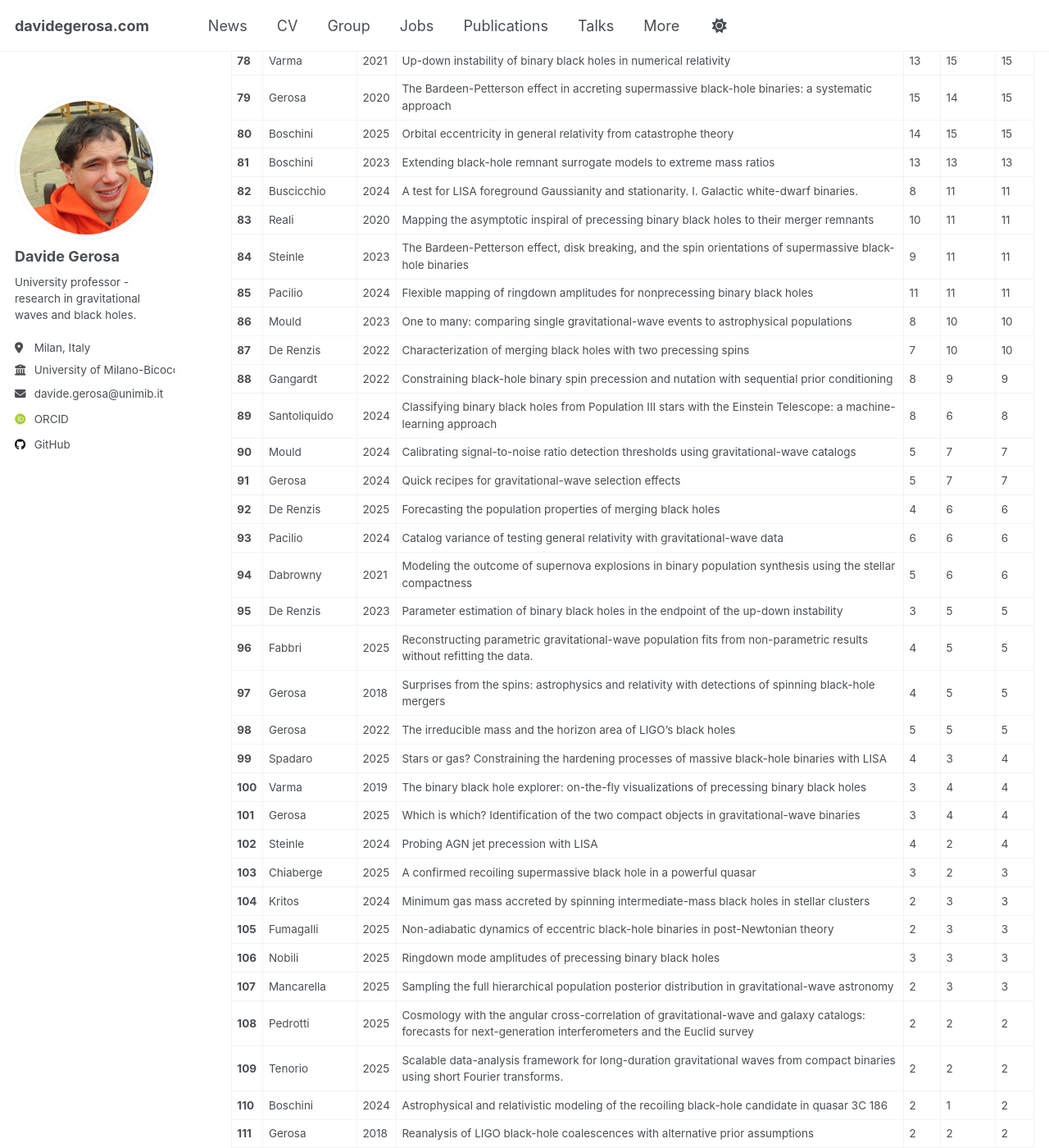
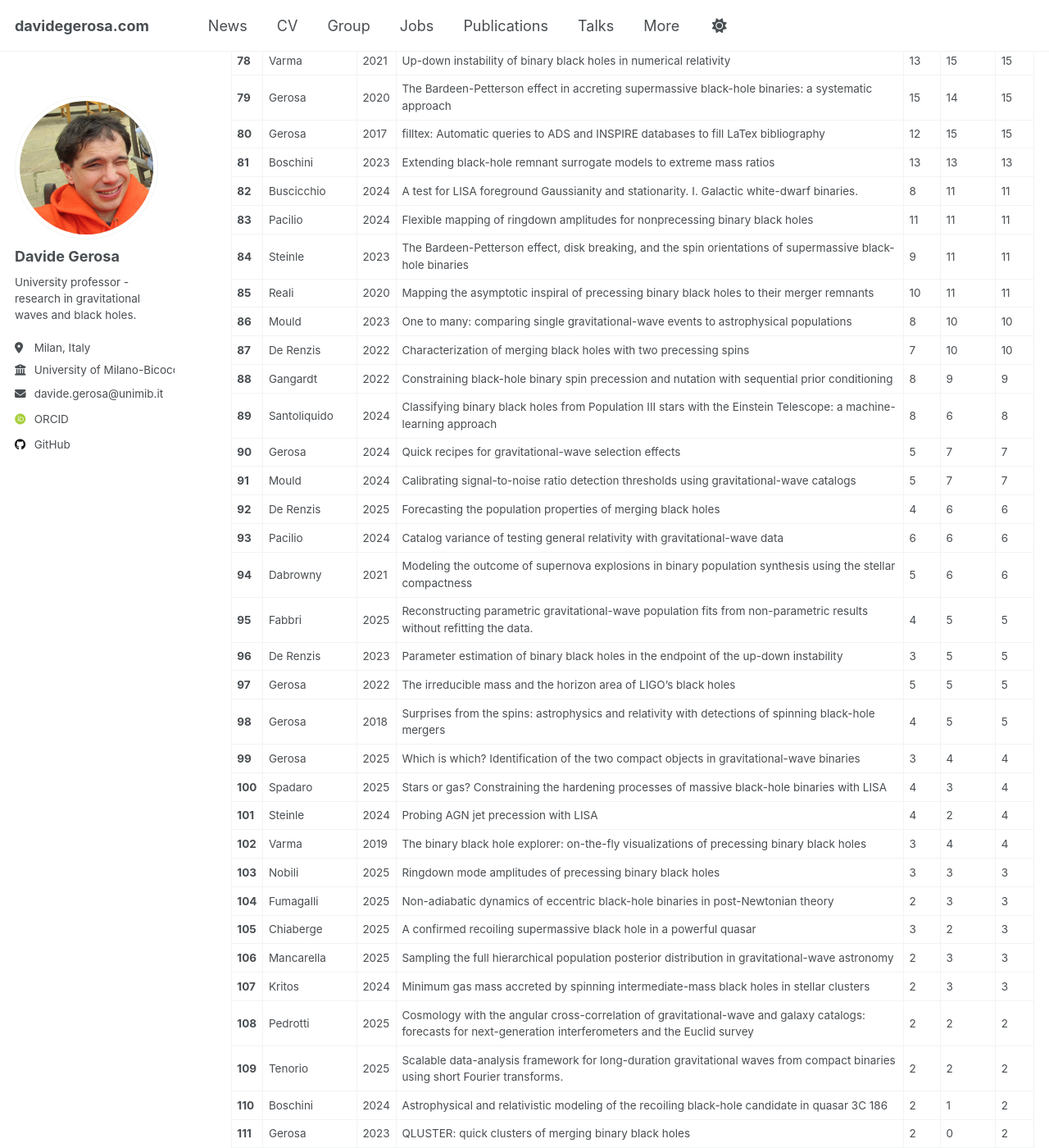
Before and after one commit to dgerosa/website, a Jekyll site: the page built from _pages/citations.md, in a window 1280 px wide and 1400 px high, scrolled down 3635 px. Shown: the whole window at 82% size. Built offline with Jekyll 4.4.1, drawn with Linux system fonts in a browser that asks for light colours; some web fonts are replaced; some of the changed text lies outside the part shown.

Commit message:
updated from dgerosa/cv

```diff
--- a/_pages/_citations.md
+++ b/_pages/_citations.md
@@ -24,14 +24,14 @@
 | **13** | Varma | 2019 | High-accuracy mass, spin, and recoil predictions of generic black-hole merger remnants | 130 | 142 | 142 |
 | **14** | Kesden | 2015 | Effective potentials and morphological transitions for binary black-hole spin precession | 111 | 127 | 127 |
 | **15** | Ng | 2018 | Gravitational-wave astrophysics with effective-spin measurements: asymmetries and selection biases | 104 | 117 | 117 |
-| **16** | Baibhav | 2019 | Gravitational-wave detection rates for compact binaries formed in isolation: LIGO/Virgo O3 and beyond | 99 | 113 | 113 |
-| **17** | Afshordi | 2023 | Waveform modelling for the Laser Interferometer Space Antenna | 98 | 113 | 113 |
-| **18** | Islam | 2021 | Eccentric binary black hole surrogate models for the gravitational waveform and remnant properties: comparable mass, nonspinning case | 108 | 113 | 113 |
-| **19** | Gerosa | 2019 | Multiband gravitational-wave event rates and stellar physics | 103 | 109 | 109 |
-| **20** | Vitale | 2020 | Inferring the properties of a population of compact binaries in presence of selection effects | 105 | 109 | 109 |
-| **21** | Gerosa | 2019 | Escape speed of stellar clusters from multiple-generation black-hole mergers in the upper mass gap | 101 | 109 | 109 |
-| **22** | Gerosa | 2016 | PRECESSION: Dynamics of spinning black-hole binaries with python | 87 | 94 | 94 |
-| **23** | Vitale | 2017 | Impact of Bayesian priors on the characterization of binary black hole coalescences | 84 | 94 | 94 |
+| **16** | Afshordi | 2023 | Waveform modelling for the Laser Interferometer Space Antenna | 98 | 113 | 113 |
+| **17** | Islam | 2021 | Eccentric binary black hole surrogate models for the gravitational waveform and remnant properties: comparable mass, nonspinning case | 108 | 113 | 113 |
+| **18** | Baibhav | 2019 | Gravitational-wave detection rates for compact binaries formed in isolation: LIGO/Virgo O3 and beyond | 99 | 113 | 113 |
+| **19** | Vitale | 2020 | Inferring the properties of a population of compact binaries in presence of selection effects | 105 | 109 | 109 |
+| **20** | Gerosa | 2019 | Escape speed of stellar clusters from multiple-generation black-hole mergers in the upper mass gap | 101 | 109 | 109 |
+| **21** | Gerosa | 2019 | Multiband gravitational-wave event rates and stellar physics | 103 | 109 | 109 |
+| **22** | Vitale | 2017 | Impact of Bayesian priors on the characterization of binary black hole coalescences | 84 | 94 | 94 |
+| **23** | Gerosa | 2016 | PRECESSION: Dynamics of spinning black-hole binaries with python | 87 | 94 | 94 |
 | **24** | Wysocki | 2018 | Explaining LIGO's observations via isolated binary evolution with natal kicks | 88 | 92 | 92 |
 | **25** | Moore | 2019 | Are stellar-mass black-hole binaries too quiet for LISA? | 82 | 91 | 91 |
 | **26** | Taylor | 2018 | Mining gravitational-wave catalogs to understand binary stellar evolution: a new hierarchical bayesian framework | 86 | 87 | 87 |
@@ -43,28 +43,28 @@
 | **32** | Romero-Shaw | 2023 | Eccentricity or spin precession? Distinguishing subdominant effects in gravitational-wave data | 61 | 70 | 70 |
 | **33** | Gerosa | 2021 | A generalized precession parameter $$\chi_\mathrm{p}$$ to interpret gravitational-wave data | 60 | 69 | 69 |
 | **34** | Gerosa | 2016 | Black-hole kicks as new gravitational-wave observables. | 58 | 62 | 62 |
-| **35** | Gerosa | 2015 | Precessional instability in binary black holes with aligned spins | 55 | 60 | 60 |
+| **35** | Gerosa | 2018 | Black-hole kicks from numerical-relativity surrogate models | 56 | 60 | 60 |
 | **36** | Gerosa | 2016 | Numerical simulations of stellar collapse in scalar-tensor theories of gravity | 52 | 60 | 60 |
-| **37** | Gerosa | 2018 | Black-hole kicks from numerical-relativity surrogate models | 56 | 60 | 60 |
+| **37** | Gerosa | 2015 | Precessional instability in binary black holes with aligned spins | 55 | 60 | 60 |
 | **38** | Gupta | 2020 | Black holes in the low mass gap: Implications for gravitational wave observations | 54 | 57 | 57 |
 | **39** | Gerosa | 2020 | Astrophysical implications of GW190412 as a remnant of a previous black-hole merger | 48 | 55 | 55 |
-| **40** | Gerosa | 2014 | Distinguishing black-hole spin-orbit resonances by their gravitational-wave signatures | 45 | 53 | 53 |
-| **41** | Klein | 2022 | The last three years: multiband gravitational-wave observations of stellar-mass binary black holes | 53 | 52 | 53 |
+| **40** | Klein | 2022 | The last three years: multiband gravitational-wave observations of stellar-mass binary black holes | 53 | 52 | 53 |
+| **41** | Gerosa | 2014 | Distinguishing black-hole spin-orbit resonances by their gravitational-wave signatures | 45 | 53 | 53 |
 | **42** | Gerosa | 2015 | Spin alignment and differential accretion in merging black hole binaries | 52 | 45 | 52 |
 | **43** | Buscicchio | 2021 | Bayesian parameter estimation of stellar-mass black-hole binaries with LISA | 49 | 51 | 51 |
 | **44** | Sperhake | 2017 | Long-lived inverse chirp signals from core collapse in massive scalar-tensor gravity | 43 | 48 | 48 |
 | **45** | Gerosa | 2015 | Missing black holes in brightest cluster galaxies as evidence for the occurrence of superkicks in nature | 41 | 47 | 47 |
 | **46** | Roebber | 2020 | Milky Way satellites shining bright in gravitational waves | 42 | 46 | 46 |
-| **47** | Trifiro' | 2016 | Distinguishing black-hole spin-orbit resonances by their gravitational wave signatures. II: Full parameter estimation | 35 | 41 | 41 |
-| **48** | Moore | 2021 | Testing general relativity with gravitational-wave catalogs: the insidious nature of waveform systematics | 36 | 41 | 41 |
-| **49** | Tso | 2019 | Optimizing LIGO with LISA forewarnings to improve black-hole spectroscopy | 35 | 39 | 39 |
-| **50** | Mould | 2022 | Deep learning and Bayesian inference of gravitational-wave populations: hierarchical black-hole mergers | 36 | 39 | 39 |
-| **51** | Mould | 2022 | Which black hole formed first? Mass-ratio reversal in massive binary stars from gravitational-wave data | 37 | 39 | 39 |
+| **47** | Moore | 2021 | Testing general relativity with gravitational-wave catalogs: the insidious nature of waveform systematics | 36 | 41 | 41 |
+| **48** | Trifiro' | 2016 | Distinguishing black-hole spin-orbit resonances by their gravitational wave signatures. II: Full parameter estimation | 35 | 41 | 41 |
+| **49** | Mould | 2022 | Deep learning and Bayesian inference of gravitational-wave populations: hierarchical black-hole mergers | 36 | 39 | 39 |
+| **50** | Mould | 2022 | Which black hole formed first? Mass-ratio reversal in massive binary stars from gravitational-wave data | 37 | 39 | 39 |
+| **51** | Tso | 2019 | Optimizing LIGO with LISA forewarnings to improve black-hole spectroscopy | 35 | 39 | 39 |
 | **52** | Lodato | 2013 | Black hole mergers: do gas discs lead to spin alignment? | 37 | 36 | 37 |
 | **53** | Gerosa | 2020 | Gravitational-wave selection effects using neural-network classifiers | 31 | 35 | 35 |
 | **54** | Rosca-Mead | 2020 | Core collapse in massive scalar-tensor gravity | 27 | 32 | 32 |
-| **55** | Wong | 2019 | Machine-learning interpolation of population-synthesis simulations to interpret gravitational-wave observations: a case study. | 25 | 29 | 29 |
-| **56** | Gangardt | 2024 | pAGN: the one-stop solution for AGN disc modeling | 28 | 29 | 29 |
+| **55** | Gangardt | 2024 | pAGN: the one-stop solution for AGN disc modeling | 28 | 29 | 29 |
+| **56** | Wong | 2019 | Machine-learning interpolation of population-synthesis simulations to interpret gravitational-wave observations: a case study. | 25 | 29 | 29 |
 | **57** | Santini | 2023 | Black-hole mergers in disk-like environments could explain the observed $$q-\chi_\mathrm{eff}$$ correlation | 26 | 28 | 28 |
 | **58** | Gerosa | 2021 | High mass but low spin: an exclusion region to rule out hierarchical black-hole mergers as a mechanism to populate the pair-instability mass gap | 25 | 27 | 27 |
 | **59** | Rosca-Mead | 2020 | Structure of neutron stars in massive scalar-tensor gravity | 22 | 26 | 26 |
@@ -82,50 +82,50 @@
 | **71** | Fumagalli | 2023 | Spin-eccentricity interplay in merging binary black holes | 15 | 18 | 18 |
 | **72** | Moore | 2021 | Population-informed priors in gravitational-wave astronomy | 18 | 17 | 18 |
 | **73** | Mancarella | 2023 | Inferring, not just detecting: metrics for high-redshift sources observed with third-generation gravitational-wave detectors | 13 | 17 | 17 |
-| **74** | Nealon | 2022 | The Bardeen-Petterson effect in accreting supermassive black-hole binaries: disc breaking and critical obliquity | 16 | 11 | 16 |
-| **75** | Gangardt | 2021 | A taxonomy of black-hole binary spin precession and nutation | 13 | 16 | 16 |
-| **76** | Fumagalli | 2024 | Residual eccentricity as a systematic uncertainty on the formation channels of binary black holes | 15 | 16 | 16 |
-| **77** | Gerosa | 2017 | filltex: Automatic queries to ADS and INSPIRE databases to fill LaTex bibliography | 12 | 15 | 15 |
+| **74** | Fumagalli | 2024 | Residual eccentricity as a systematic uncertainty on the formation channels of binary black holes | 15 | 16 | 16 |
+| **75** | Nealon | 2022 | The Bardeen-Petterson effect in accreting supermassive black-hole binaries: disc breaking and critical obliquity | 16 | 11 | 16 |
+| **76** | Gangardt | 2021 | A taxonomy of black-hole binary spin precession and nutation | 13 | 16 | 16 |
+| **77** | Boschini | 2025 | Orbital eccentricity in general relativity from catastrophe theory | 14 | 15 | 15 |
 | **78** | Varma | 2021 | Up-down instability of binary black holes in numerical relativity | 13 | 15 | 15 |
 | **79** | Gerosa | 2020 | The Bardeen-Petterson effect in accreting supermassive black-hole binaries: a systematic approach | 15 | 14 | 15 |
-| **80** | Boschini | 2025 | Orbital eccentricity in general relativity from catastrophe theory | 14 | 15 | 15 |
+| **80** | Gerosa | 2017 | filltex: Automatic queries to ADS and INSPIRE databases to fill LaTex bibliography | 12 | 15 | 15 |
 | **81** | Boschini | 2023 | Extending black-hole remnant surrogate models to extreme mass ratios | 13 | 13 | 13 |
 | **82** | Buscicchio | 2024 | A test for LISA foreground Gaussianity and stationarity. I. Galactic white-dwarf binaries. | 8 | 11 | 11 |
-| **83** | Reali | 2020 | Mapping the asymptotic inspiral of precessing binary black holes to their merger remnants | 10 | 11 | 11 |
+| **83** | Pacilio | 2024 | Flexible mapping of ringdown amplitudes for nonprecessing binary black holes | 11 | 11 | 11 |
 | **84** | Steinle | 2023 | The Bardeen-Petterson effect, disk breaking, and the spin orientations of supermassive black-hole binaries | 9 | 11 | 11 |
-| **85** | Pacilio | 2024 | Flexible mapping of ringdown amplitudes for nonprecessing binary black holes | 11 | 11 | 11 |
+| **85** | Reali | 2020 | Mapping the asymptotic inspiral of precessing binary black holes to their merger remnants | 10 | 11 | 11 |
 | **86** | Mould | 2023 | One to many: comparing single gravitational-wave events to astrophysical populations | 8 | 10 | 10 |
 | **87** | De Renzis | 2022 | Characterization of merging black holes with two precessing spins | 7 | 10 | 10 |
 | **88** | Gangardt | 2022 | Constraining black-hole binary spin precession and nutation with sequential prior conditioning | 8 | 9 | 9 |
 | **89** | Santoliquido | 2024 | Classifying binary black holes from Population III stars with the Einstein Telescope: a machine-learning approach | 8 | 6 | 8 |
-| **90** | Mould | 2024 | Calibrating signal-to-noise ratio detection thresholds using gravitational-wave catalogs | 5 | 7 | 7 |
-| **91** | Gerosa | 2024 | Quick recipes for gravitational-wave selection effects | 5 | 7 | 7 |
+| **90** | Gerosa | 2024 | Quick recipes for gravitational-wave selection effects | 5 | 7 | 7 |
+| **91** | Mould | 2024 | Calibrating signal-to-noise ratio detection thresholds using gravitational-wave catalogs | 5 | 7 | 7 |
 | **92** | De Renzis | 2025 | Forecasting the population properties of merging black holes | 4 | 6 | 6 |
 | **93** | Pacilio | 2024 | Catalog variance of testing general relativity with gravitational-wave data | 6 | 6 | 6 |
 | **94** | Dabrowny | 2021 | Modeling the outcome of supernova explosions in binary population synthesis using the stellar compactness | 5 | 6 | 6 |
-| **95** | De Renzis | 2023 | Parameter estimation of binary black holes in the endpoint of the up-down instability | 3 | 5 | 5 |
-| **96** | Fabbri | 2025 | Reconstructing parametric gravitational-wave population fits from non-parametric results without refitting the data. | 4 | 5 | 5 |
-| **97** | Gerosa | 2018 | Surprises from the spins: astrophysics and relativity with detections of spinning black-hole mergers | 4 | 5 | 5 |
-| **98** | Gerosa | 2022 | The irreducible mass and the horizon area of LIGO's black holes | 5 | 5 | 5 |
-| **99** | Spadaro | 2025 | Stars or gas? Constraining the hardening processes of massive black-hole binaries with LISA | 4 | 3 | 4 |
-| **100** | Varma | 2019 | The binary black hole explorer: on-the-fly visualizations of precessing binary black holes | 3 | 4 | 4 |
-| **101** | Gerosa | 2025 | Which is which? Identification of the two compact objects in gravitational-wave binaries | 3 | 4 | 4 |
-| **102** | Steinle | 2024 | Probing AGN jet precession with LISA | 4 | 2 | 4 |
-| **103** | Chiaberge | 2025 | A confirmed recoiling supermassive black hole in a powerful quasar | 3 | 2 | 3 |
-| **104** | Kritos | 2024 | Minimum gas mass accreted by spinning intermediate-mass black holes in stellar clusters | 2 | 3 | 3 |
-| **105** | Fumagalli | 2025 | Non-adiabatic dynamics of eccentric black-hole binaries in post-Newtonian theory | 2 | 3 | 3 |
-| **106** | Nobili | 2025 | Ringdown mode amplitudes of precessing binary black holes | 3 | 3 | 3 |
-| **107** | Mancarella | 2025 | Sampling the full hierarchical population posterior distribution in gravitational-wave astronomy | 2 | 3 | 3 |
+| **95** | Fabbri | 2025 | Reconstructing parametric gravitational-wave population fits from non-parametric results without refitting the data. | 4 | 5 | 5 |
+| **96** | De Renzis | 2023 | Parameter estimation of binary black holes in the endpoint of the up-down instability | 3 | 5 | 5 |
+| **97** | Gerosa | 2022 | The irreducible mass and the horizon area of LIGO's black holes | 5 | 5 | 5 |
+| **98** | Gerosa | 2018 | Surprises from the spins: astrophysics and relativity with detections of spinning black-hole mergers | 4 | 5 | 5 |
+| **99** | Gerosa | 2025 | Which is which? Identification of the two compact objects in gravitational-wave binaries | 3 | 4 | 4 |
+| **100** | Spadaro | 2025 | Stars or gas? Constraining the hardening processes of massive black-hole binaries with LISA | 4 | 3 | 4 |
+| **101** | Steinle | 2024 | Probing AGN jet precession with LISA | 4 | 2 | 4 |
+| **102** | Varma | 2019 | The binary black hole explorer: on-the-fly visualizations of precessing binary black holes | 3 | 4 | 4 |
+| **103** | Nobili | 2025 | Ringdown mode amplitudes of precessing binary black holes | 3 | 3 | 3 |
+| **104** | Fumagalli | 2025 | Non-adiabatic dynamics of eccentric black-hole binaries in post-Newtonian theory | 2 | 3 | 3 |
+| **105** | Chiaberge | 2025 | A confirmed recoiling supermassive black hole in a powerful quasar | 3 | 2 | 3 |
+| **106** | Mancarella | 2025 | Sampling the full hierarchical population posterior distribution in gravitational-wave astronomy | 2 | 3 | 3 |
+| **107** | Kritos | 2024 | Minimum gas mass accreted by spinning intermediate-mass black holes in stellar clusters | 2 | 3 | 3 |
 | **108** | Pedrotti | 2025 | Cosmology with the angular cross-correlation of gravitational-wave and galaxy catalogs: forecasts for next-generation interferometers and the Euclid survey | 2 | 2 | 2 |
 | **109** | Tenorio | 2025 | Scalable data-analysis framework for long-duration gravitational waves from compact binaries using short Fourier transforms. | 2 | 2 | 2 |
 | **110** | Boschini | 2024 | Astrophysical and relativistic modeling of the recoiling black-hole candidate in quasar 3C 186 | 2 | 1 | 2 |
-| **111** | Gerosa | 2018 | Reanalysis of LIGO black-hole coalescences with alternative prior assumptions | 2 | 2 | 2 |
-| **112** | Gerosa | 2023 | QLUSTER: quick clusters of merging binary black holes | 2 | 0 | 2 |
-| **113** | Gerosa | 2015 | Rival families: waveforms from resonant black-hole binaries as probes of their astrophysical formation history | 0 | 1 | 1 |
-| **114** | Stegmann | 2025 | Distinguishing the origin of eccentric black-hole mergers with gravitational-wave spin measurements | 0 | 1 | 1 |
-| **115** | Gerosa | 2016 | Source modelling at the dawn of gravitational-wave astronomy | 0 | 0 | 0 |
-| **116** | Gerosa | 2014 | Spin alignment effects in black hole binaries | 0 | 0 | 0 |
-| **117** | Cole | 2025 | Sequential simulation-based inference for extreme mass ratio inspirals | 0 | 0 | 0 |
+| **111** | Gerosa | 2023 | QLUSTER: quick clusters of merging binary black holes | 2 | 0 | 2 |
+| **112** | Gerosa | 2018 | Reanalysis of LIGO black-hole coalescences with alternative prior assumptions | 2 | 2 | 2 |
+| **113** | Stegmann | 2025 | Distinguishing the origin of eccentric black-hole mergers with gravitational-wave spin measurements | 0 | 1 | 1 |
+| **114** | Gerosa | 2015 | Rival families: waveforms from resonant black-hole binaries as probes of their astrophysical formation history | 0 | 1 | 1 |
+| **115** | Cole | 2025 | Sequential simulation-based inference for extreme mass ratio inspirals | 0 | 0 | 0 |
+| **116** | Gerosa | 2016 | Source modelling at the dawn of gravitational-wave astronomy | 0 | 0 | 0 |
+| **117** | Gerosa | 2014 | Spin alignment effects in black hole binaries | 0 | 0 | 0 |
 
 ## Citations per Year
 
@@ -157,20 +157,20 @@
 | A&A | 4 |
 | APJ | 3 |
 | LRR | 2 |
+| JOSS | 1 |
+| PhD thesis | 1 |
+| Symmetry | 1 |
+| Moriond | 1 |
+| AaSSP | 1 |
+| IAU | 1 |
+| Lincei | 1 |
 | NatAstro | 1 |
 | GRG | 1 |
-| Lincei | 1 |
 | CURJ | 1 |
 | iScience | 1 |
-| JOSS | 1 |
-| IAU | 1 |
+| PRR | 1 |
+| book | 1 |
 | JoPCS | 1 |
-| PRR | 1 |
-| AaSSP | 1 |
-| PhD thesis | 1 |
-| Symmetry | 1 |
-| book | 1 |
-| Moriond | 1 |
 
 ## arXiv Categories
 
```
